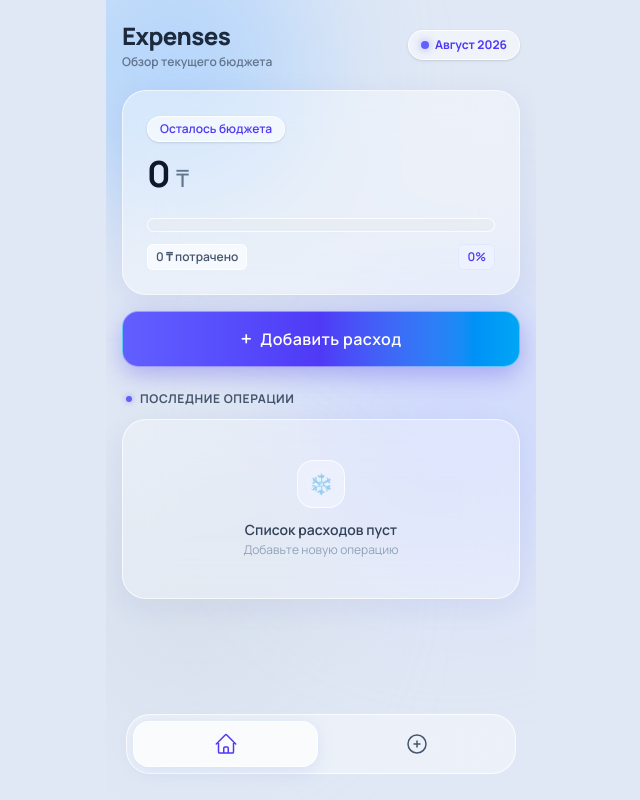
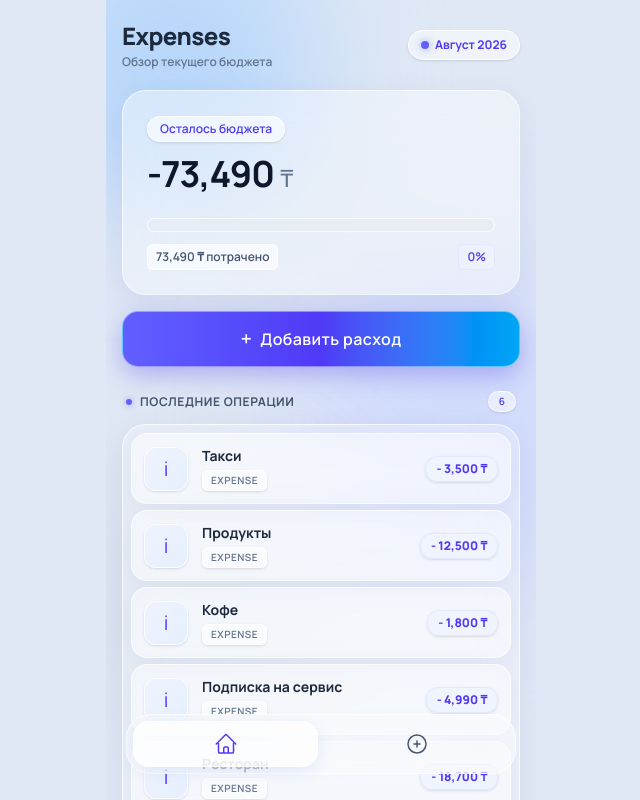
Before and after one commit to azikulovv/expense, a Nuxt app: page / in a window 1280 px wide. Shown: the whole page, without its empty margins (319-959 px from the left). Built offline with nearby package versions, Linux system fonts and the light colour scheme.

Commit message:
feat: обновить структуру расходов, добавив поля updatedAt и createdAt, и изменить логику управления списком расходов

```diff
--- a/app/constants/expenese-list.ts
+++ b/app/constants/expenese-list.ts
@@ -1,50 +1,52 @@
-export const expenseList = [
+import type { Expense } from "~/entity/expense";
+
+export const expenseList: Expense[] = [
   {
-    id: "1",
-    amount: 1000,
-    title: "title",
+    id: "expense-1",
     type: "expense",
+    title: "Продукты",
+    amount: 12500,
+    updatedAt: "2026-08-27T09:15:00.000Z",
+    createdAt: "2026-08-27T09:15:00.000Z",
   },
   {
-    id: "1",
-    amount: 1000,
-    title: "title",
+    id: "expense-2",
     type: "expense",
+    title: "Такси",
+    amount: 3500,
+    updatedAt: "2026-08-27T11:40:00.000Z",
+    createdAt: "2026-08-27T11:40:00.000Z",
   },
   {
-    id: "1",
-    amount: 1000,
-    title: "title",
+    id: "expense-3",
     type: "expense",
+    title: "Кофе",
+    amount: 1800,
+    updatedAt: "2026-08-26T07:30:00.000Z",
+    createdAt: "2026-08-26T07:30:00.000Z",
   },
   {
-    id: "1",
-    amount: 1000,
-    title: "title",
+    id: "expense-4",
     type: "expense",
+    title: "Подписка на сервис",
+    amount: 4990,
+    updatedAt: "2026-08-25T18:20:00.000Z",
+    createdAt: "2026-08-25T18:20:00.000Z",
   },
   {
-    id: "1",
-    amount: 1000,
-    title: "title",
+    id: "expense-5",
     type: "expense",
+    title: "Ресторан",
+    amount: 18700,
+    updatedAt: "2026-08-24T16:45:00.000Z",
+    createdAt: "2026-08-24T16:45:00.000Z",
   },
   {
-    id: "1",
-    amount: 1000,
-    title: "title",
+    id: "expense-6",
     type: "expense",
-  },
-  {
-    id: "1",
-    amount: 1000,
-    title: "title",
-    type: "expense",
-  },
-  {
-    id: "1",
-    amount: 1000,
-    title: "title",
-    type: "expense",
+    title: "Одежда",
+    amount: 32000,
+    updatedAt: "2026-08-22T13:10:00.000Z",
+    createdAt: "2026-08-22T13:10:00.000Z",
   },
 ];
--- a/app/entity/expense/model/types.ts
+++ b/app/entity/expense/model/types.ts
@@ -5,4 +5,6 @@ export interface Expense {
   type: ExpenseType;
   title: string;
   amount: number;
+  updatedAt: string;
+  createdAt: string;
 }
--- a/app/entity/expense/model/useExpenseList.ts
+++ b/app/entity/expense/model/useExpenseList.ts
@@ -1,15 +1,21 @@
 import type { Expense } from "~/entity/expense";
+import { api } from "~/shared/api";
 
 export const useExpenseList = () => {
+  const apiExpense = api.expense;
   const list = useState<Expense[]>("expense:list", () => []);
 
-  function add(value: Expense) {
-    list.value = [...list.value, value];
+  function add(item: Omit<Expense, "id">) {
+    apiExpense.add(item);
   }
 
   function remove(id: string) {
-    list.value = list.value.filter((item) => item.id !== id);
+    apiExpense.remove(id);
   }
+
+  onMounted(() => {
+    list.value = api.expense.getList;
+  });
 
   return { list, add, remove };
 };
--- a/app/shared/api/expense.ts
+++ b/app/shared/api/expense.ts
@@ -1,7 +1,10 @@
+import { expenseList } from "~/constants/expenese-list";
 import type { Expense } from "~/entity/expense";
 
 export class ExpenseApi {
-  private list: Expense[] = [];
+  private list: Expense[] = expenseList.toSorted(
+    (a, b) => new Date(b.createdAt).getTime() - new Date(a.createdAt).getTime(),
+  );
 
   get getList() {
     return this.list;
```
